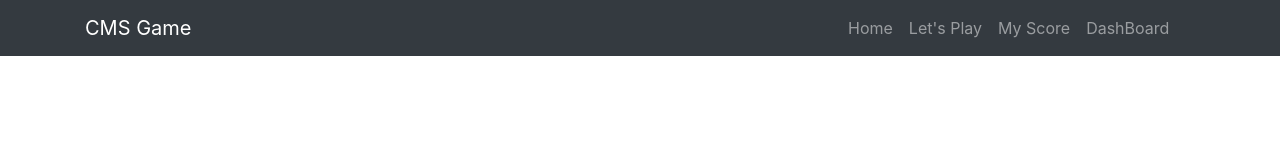
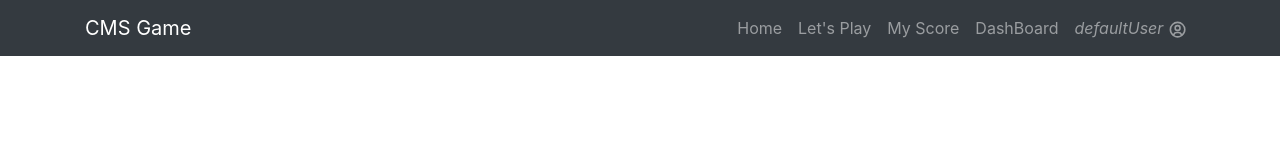
Before and after one commit to cms-dpoa/CMS_Trivia, a React app in the folder view/: page /home in a window 1280 px wide. Shown: the top 160 px of the page. Built offline with nearby package versions, Linux system fonts and the light colour scheme.

Commit message:
Improve NavBar showing the current user

```diff
--- a/view/src/components/NavBar.jsx
+++ b/view/src/components/NavBar.jsx
@@ -1,8 +1,10 @@
 import React, { useState } from "react";
 import { Navbar, Container, Nav } from "react-bootstrap";
 import { Link } from "react-router-dom";
+import { BiUserCircle } from "react-icons/bi";
+import { connect } from "react-redux";
 
-const NavBar = () => {
+const NavBar = ({ username }) => {
   const [isExpanded, setIsExpanded] = useState(false);
 
   return (
@@ -15,7 +17,7 @@ const NavBar = () => {
         />
         <Navbar.Collapse
           id="responsive-navbar-nav"
-          className="col-md-4 ms-md-auto pr-1"
+          className="col-md-6 ms-md-auto pr-0 justify-content-end"
         >
           <Nav className="text-center">
             <Link
@@ -49,6 +51,15 @@ const NavBar = () => {
             >
               DashBoard
             </Link>
+
+            <Link
+              className="nav-link font-italic"
+              to="/"
+              onClick={() => setIsExpanded(false)}
+            >
+              {`${username} `}
+              <BiUserCircle size="1.2em" />
+            </Link>
           </Nav>
         </Navbar.Collapse>
       </Container>
@@ -56,4 +67,10 @@ const NavBar = () => {
   );
 };
 
-export default NavBar;
+const mapStateToProps = (state) => {
+  return {
+    username: state.auth.user.username,
+  };
+};
+
+export default connect(mapStateToProps, null)(NavBar);
```
